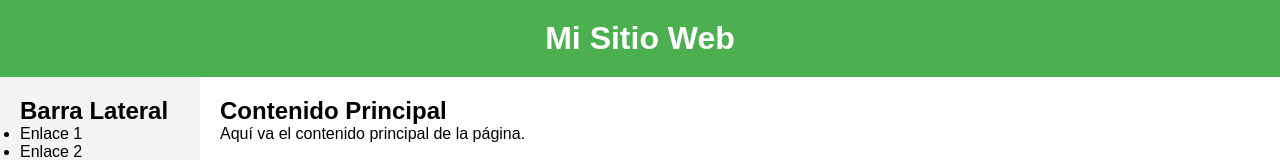
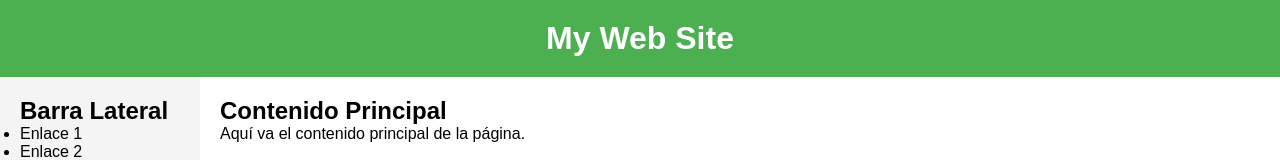
Before and after one commit to yinsaire/layout-flexbox, a plain HTML site: page index.html in a window 1280 px wide. Shown: the top 160 px of the page. Drawn offline with Linux system fonts and the light colour scheme.

Commit message:
Update HTML

```diff
--- a/index.html
+++ b/index.html
@@ -8,7 +8,7 @@
 </head>
 <body>
     <header>
-        <h1>Mi Sitio Web</h1>
+        <h1>My Web Site</h1>
     </header>
     <div class="container">
         <aside class="sidebar">
```
